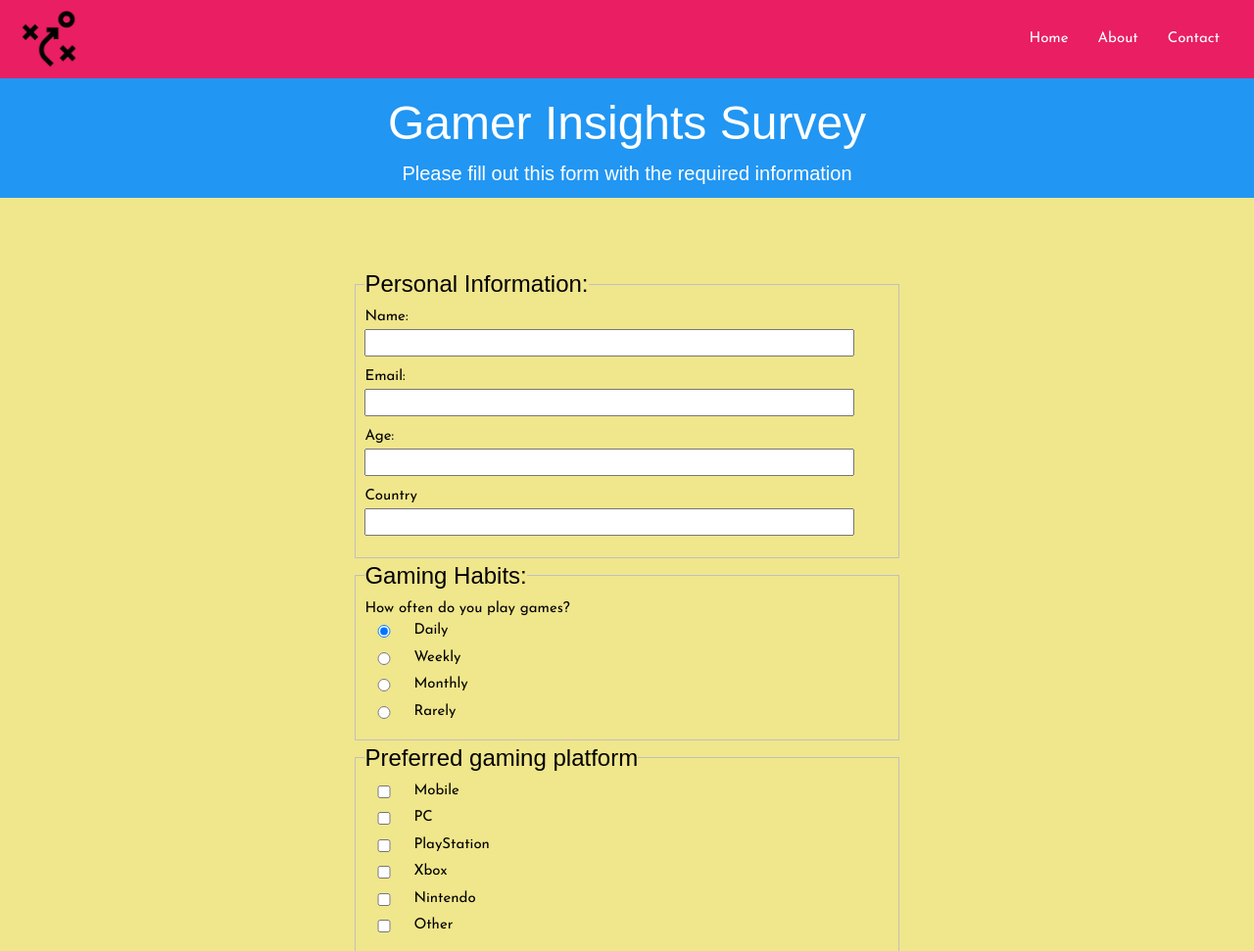
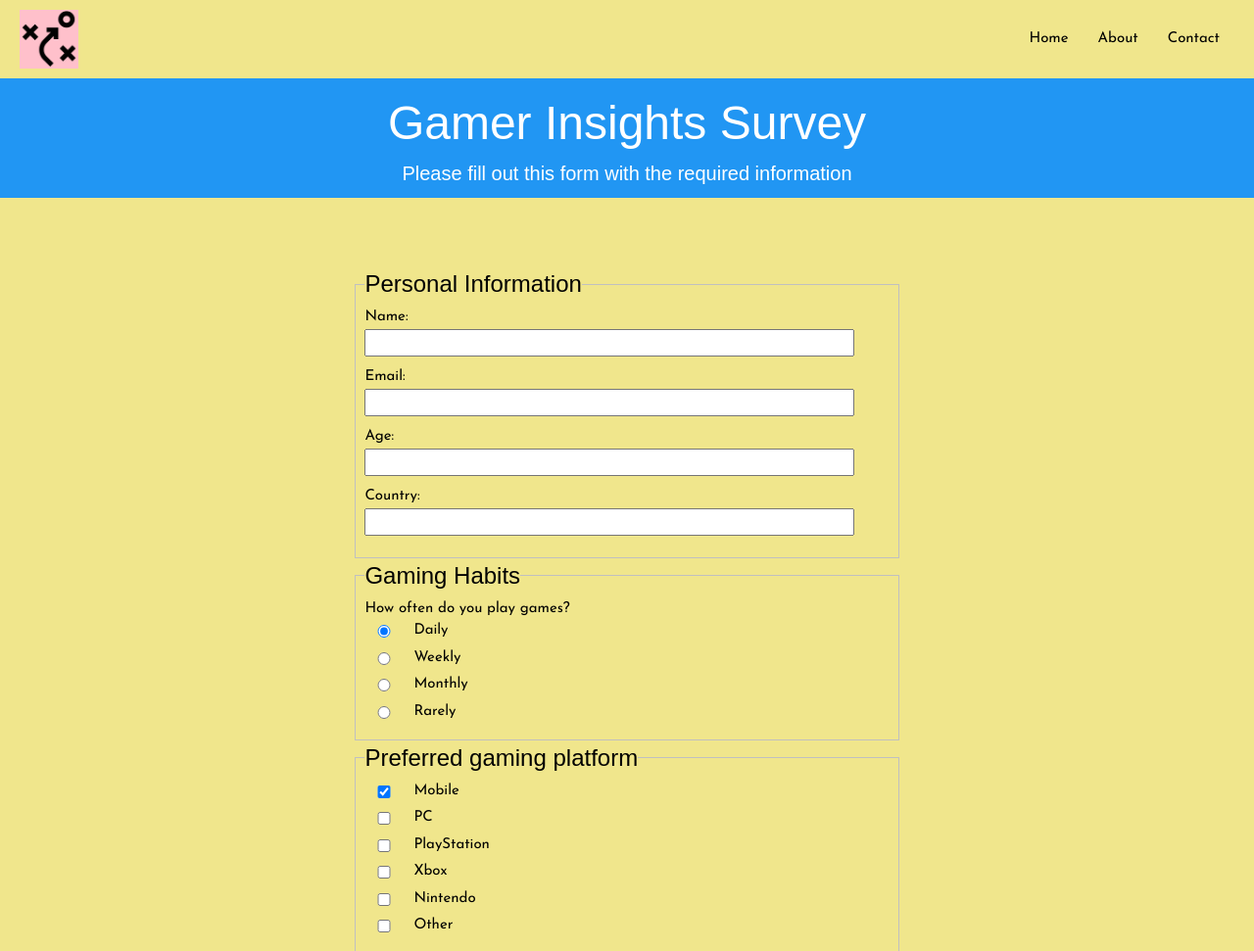
Before and after one commit to Nelson-Maluleke/gamer-survey, a plain HTML site: page index.html in a window 1280 px wide. Shown: the top 971 px of the page at 98% size. Drawn offline with nearby package versions, Linux system fonts and the light colour scheme; a script that the page names is missing; a web font is replaced by a local one.

Commit message:
Update index.html

```diff
--- a/index.html
+++ b/index.html
@@ -12,16 +12,17 @@
 <link href="https://fonts.googleapis.com/css2?family=Honk&display=swap" rel="stylesheet">
 <link href="https://fonts.googleapis.com/css2?family=Bungee+Spice&family=Honk&display=swap" rel="stylesheet">
 <link href="https://fonts.googleapis.com/css2?family=Josefin+Sans:ital,wght@0,100..700;1,100..700&display=swap" rel="stylesheet">
-<link rel="icon" type="image/png" href="images/logo.png">
+<link href="https://fonts.googleapis.com/css2?family=Nabla&display=swap" rel="stylesheet">
+<link rel="icon" type="image/jpg" href="favicon.jpg">
 <link rel="stylesheet" href="styles.css">
 </head>
 <body class="w3-khaki">
-<nav class="navbar w3-pink">
-  <img class="logo w3-pink" src="images/logo.png" alt= "logo" />
+<nav class="navbar">
+  <img class="logo" src="images/logo.png" alt= "logo" />
   <div class="link-container">
-    <a class="w3-pink" href="">Home</a>
-    <a class="w3-pink" href="">About</a>
-    <a class="w3-pink" href="">Contact</a>
+    <a class="" href="">Home</a>
+    <a class="" href="">About</a>
+    <a class="" href="">Contact</a>
   </div>
 </nav>
 
@@ -35,7 +36,7 @@
 <main>
 <form method="post" action="">
   <fieldset class="bio-info">
-    <legend>Personal Information:</legend>
+    <legend>Personal Information</legend>
     <label for="name">Name:</label>
     <input type="text" id="name" name="name" required/>
 
@@ -43,14 +44,14 @@
     <input type="email" id="email" name="email" required/>
 
     <label for="age">Age:</label>
-    <input type="number" id="age" name="age" required/>
+    <input type="number" min="13" max="120" id="age" name="age" required/>
 
-    <label for="country">Country</label>
+    <label for="country">Country:</label>
     <input type="text" id="country" name="country" required/>
   </fieldset>
 
   <fieldset class="freq">
-    <legend>Gaming Habits:</legend>
+    <legend>Gaming Habits</legend>
     <label>How often do you play games?</label>
 
     <div>
@@ -78,32 +79,32 @@
     <legend>Preferred gaming platform</legend>
 
     <div>
-      <input type="checkbox" name="mobile" id="mobile" checkbox required/>
+      <input type="checkbox" name="mobile" id="mobile" checked/>
       <label for="mobile ">Mobile</label>
     </div>
 
     <div>
-      <input type="checkbox" name="pc" id="pc" checkbox required/>
+      <input type="checkbox" name="pc" id="pc"/>
       <label for="pc">PC</label>
     </div>
 
     <div>
-      <input type="checkbox" name="ps" id="ps" checkbox required/>
+      <input type="checkbox" name="ps" id="ps"/>
       <label for="ps">PlayStation</label>
     </div>
 
     <div>
-      <input type="checkbox" name="xbox" id="xbox" checkbox required/>
+      <input type="checkbox" name="xbox" id="xbox"/>
       <label for="xbox">Xbox</label>
     </div>
 
     <div>
-      <input type="checkbox" name="nintendo" id="nintendo" checkbox required/>
+      <input type="checkbox" name="nintendo" id="nintendo"/>
       <label for="nintendo">Nintendo</label>
     </div>
 
     <div>
-      <input type="checkbox" name="other" id="other" checkbox required/>
+      <input type="checkbox" name="other" id="other" />
       <label for="other">Other</label>
     </div>
   </fieldset>
@@ -111,7 +112,7 @@
   <fieldset class="features">
     <legend>Game Features</legend>
     <label for="features">What do you value most in a game?</label>
-    <select id="features" name="features">
+    <select id="features" name="features" required>
       <option value="">(select one)</option>
       <option value="graphics">Graphics</option>
       <option value="storyline">Storyline</option>
@@ -122,7 +123,7 @@
     </select>
 
     <label for="frustrates">What frustrates you most in games?</label>
-    <select id="frustrates" name="frustrates">
+    <select id="frustrates" name="frustrates" required>
       <option value="">(select one)</option>
       <option value="lag">Lag</option>
       <option value="bugs">Bugs</option>
@@ -136,7 +137,7 @@
 
 <fieldset>
   <legend>Additional Feedback</legend>
-  <label for="feedback">What would you like to see in the future?
+  <label for="feedback">What would you like to see in the future? (optional)
     <textarea id="feedback" name="feedback" rows="4" cols="40" placeholder="Any specific games you would like to see more of?. Suggestions for improving your gaming experience?"></textarea>
   </label>
 </fieldset>
@@ -146,7 +147,7 @@
  <input class="inline" id="terms-and-conditions" type="checkbox" required name="terms-and-conditions" /> I accept the <a href="">terms and conditions</a>
 </label>
 </div>
-  <button class="w3-blue" type="submit" accesskey="s">Submit</button>
+  <button type="submit" accesskey="s">Submit</button>
 </form>
 </main>
 <script src="script.js" ></script>
```
